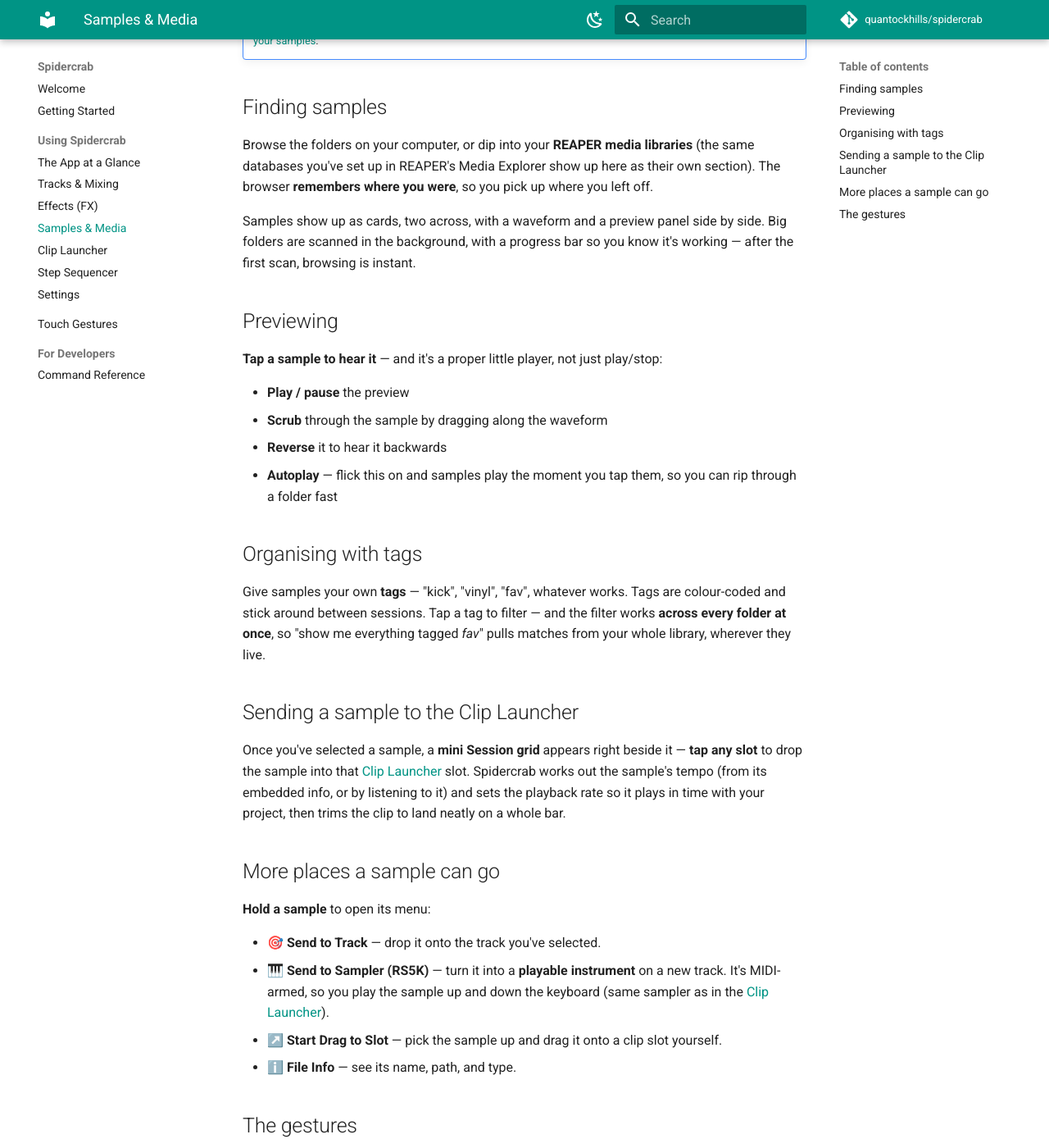
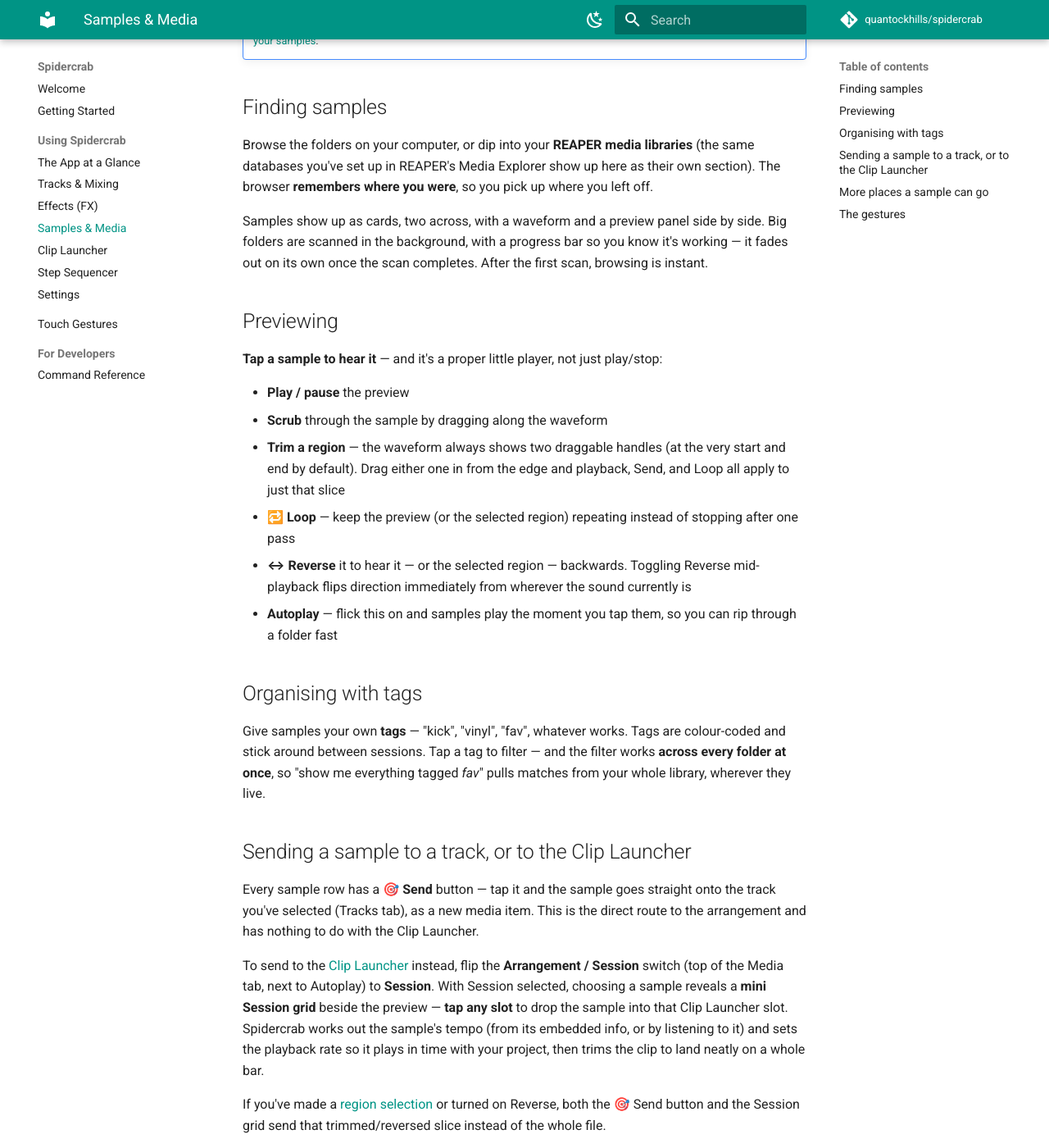
Before and after one commit to quantockhills/spidercrab, an MkDocs documentation site: the page built from docs/features/media.md, in a window 1280 px wide and 1400 px high, scrolled down 282 px. Shown: the whole window at 82% size. Built offline with MkDocs 1.6.1 and Material for MkDocs 9.7.7, drawn with Linux system fonts in a browser that asks for light colours; comment, search, counter and statistics services are not loaded; some of the changed text lies outside the part shown.

Commit message:
docs: fix stale FX gesture docs, document macOS installer DIY path
tracks.md/gestures.md/UI.md described FX cards as tap-to-bypass,
hold-to-delete - the actual code is double-tap-to-bypass, hold-then-tap-
again-to-confirm-delete, with params opened via a separate corner arrow.
Also documents the FX chain browser's pagination/tabs, the Remove FX
button, region-trim handles and Loop in the Media tab, and adds the
xattr command to the README's manual-install path for anyone who'd
rather not use the new .pkg/.exe installers.

Co-Authored-By: Claude Sonnet 5 <noreply@anthropic.com>

```diff
--- a/docs/features/media.md
+++ b/docs/features/media.md
@@ -9,7 +9,7 @@ Find your samples, hear them before you commit, keep them organised, and drop th
 
 Browse the folders on your computer, or dip into your **REAPER media libraries** (the same databases you've set up in REAPER's Media Explorer show up here as their own section). The browser **remembers where you were**, so you pick up where you left off.
 
-Samples show up as cards, two across, with a waveform and a preview panel side by side. Big folders are scanned in the background, with a progress bar so you know it's working — after the first scan, browsing is instant.
+Samples show up as cards, two across, with a waveform and a preview panel side by side. Big folders are scanned in the background, with a progress bar so you know it's working — it fades out on its own once the scan completes. After the first scan, browsing is instant.
 
 ## Previewing
 
@@ -17,29 +17,35 @@ Samples show up as cards, two across, with a waveform and a preview panel side b
 
 - **Play / pause** the preview
 - **Scrub** through the sample by dragging along the waveform
-- **Reverse** it to hear it backwards
+- **Trim a region** — the waveform always shows two draggable handles (at the very start and end by default). Drag either one in from the edge and playback, Send, and Loop all apply to just that slice
+- **🔁 Loop** — keep the preview (or the selected region) repeating instead of stopping after one pass
+- **↔ Reverse** it to hear it — or the selected region — backwards. Toggling Reverse mid-playback flips direction immediately from wherever the sound currently is
 - **Autoplay** — flick this on and samples play the moment you tap them, so you can rip through a folder fast
 
 ## Organising with tags
 
 Give samples your own **tags** — "kick", "vinyl", "fav", whatever works. Tags are colour-coded and stick around between sessions. Tap a tag to filter — and the filter works **across every folder at once**, so "show me everything tagged *fav*" pulls matches from your whole library, wherever they live.
 
-## Sending a sample to the Clip Launcher
+## Sending a sample to a track, or to the Clip Launcher
 
-Once you've selected a sample, a **mini Session grid** appears right beside it — **tap any slot** to drop the sample into that [Clip Launcher](playtime.md) slot. Spidercrab works out the sample's tempo (from its embedded info, or by listening to it) and sets the playback rate so it plays in time with your project, then trims the clip to land neatly on a whole bar.
+Every sample row has a **🎯 Send** button — tap it and the sample goes straight onto the track you've selected (Tracks tab), as a new media item. This is the direct route to the arrangement and has nothing to do with the Clip Launcher.
+
+To send to the [Clip Launcher](playtime.md) instead, flip the **Arrangement / Session** switch (top of the Media tab, next to Autoplay) to **Session**. With Session selected, choosing a sample reveals a **mini Session grid** beside the preview — **tap any slot** to drop the sample into that Clip Launcher slot. Spidercrab works out the sample's tempo (from its embedded info, or by listening to it) and sets the playback rate so it plays in time with your project, then trims the clip to land neatly on a whole bar.
+
+If you've made a [region selection](#previewing) or turned on Reverse, both the 🎯 Send button and the Session grid send that trimmed/reversed slice instead of the whole file.
 
 ## More places a sample can go
 
 **Hold a sample** to open its menu:
 
-- **🎯 Send to Track** — drop it onto the track you've selected.
+- **🎯 Send to Track** — same destination as the row's Send button, drops it onto the track you've selected.
 - **🎹 Send to Sampler (RS5K)** — turn it into a **playable instrument** on a new track. It's MIDI-armed, so you play the sample up and down the keyboard (same sampler as in the [Clip Launcher](playtime.md)).
-- **↗️ Start Drag to Slot** — pick the sample up and drag it onto a clip slot yourself.
+- **↗️ Start Drag to Slot** — pick the sample up and drag it onto a clip slot yourself, without switching to Session mode first.
 - **ℹ️ File Info** — see its name, path, and type.
 
 ## The gestures
 
-- **Tap** — select and preview (and reveals the Send-to-grid)
+- **Tap** — select and preview (and, in Session mode, reveals the Send-to-grid)
 - **Hold** — open the menu (to track / to sampler / drag to slot / info)
 - **Drag** — carry the sample to a clip slot
 
```
Also changed, not shown: README.md (+1 -1 lines), docs/UI.md (+42 -35 lines), docs/features/fx.md (+7 -1 lines), docs/features/tracks.md (+5 -5 lines), docs/gestures.md (+6 -5 lines).
